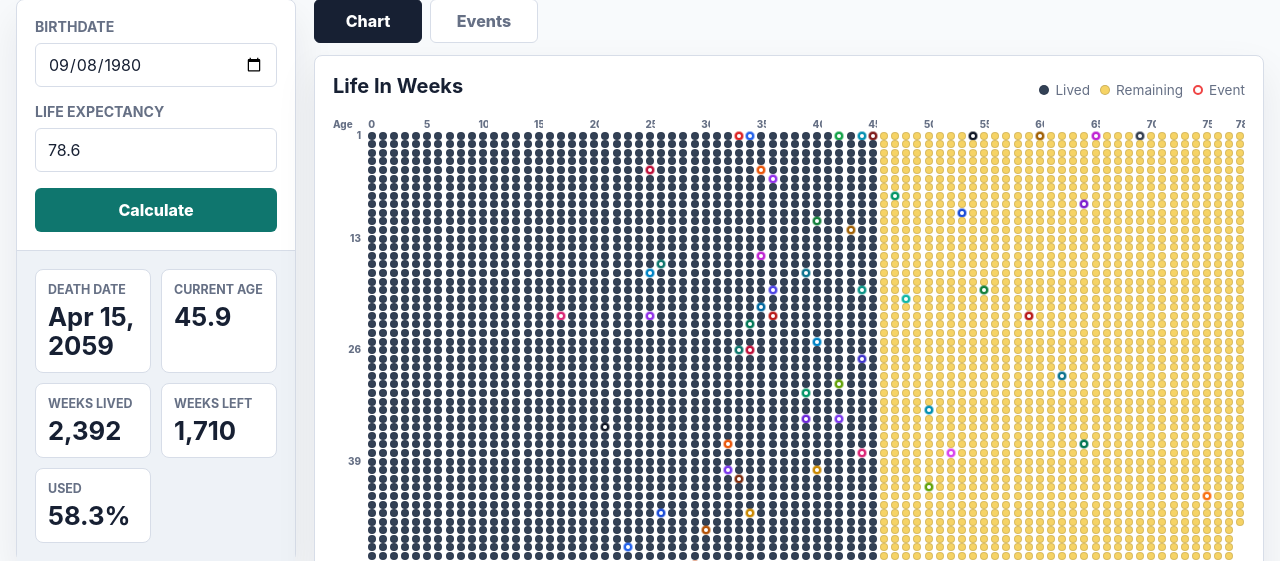
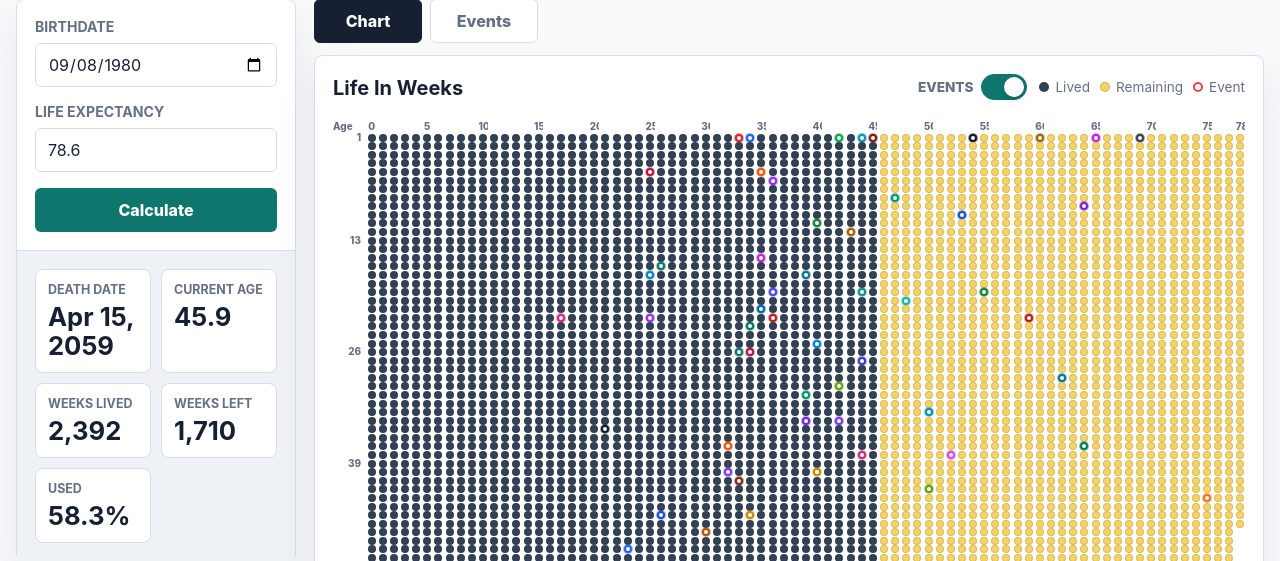
Before and after one commit to douglas-lyle-smith/weeks-to-live, a Flask app: page / in a window 1280 px wide. Shown: the part 105-666 px from the top of the page. Run offline with Flask 3, Linux system fonts and the light colour scheme.

Commit message:
Add event visibility toggle

```diff
--- a/app/static/css/style.css
+++ b/app/static/css/style.css
@@ -239,6 +239,73 @@ button:hover {
     font-size: 1.25rem;
 }
 
+.visual-tools {
+    display: flex;
+    flex-wrap: wrap;
+    justify-content: flex-end;
+    align-items: center;
+    gap: 12px;
+}
+
+.events-toggle {
+    display: inline-flex;
+    align-items: center;
+    gap: 8px;
+    color: var(--muted);
+    cursor: pointer;
+    font-size: 0.85rem;
+    font-weight: 800;
+    text-transform: uppercase;
+}
+
+.events-toggle input {
+    position: absolute;
+    width: 1px;
+    height: 1px;
+    min-height: 0;
+    margin: 0;
+    padding: 0;
+    opacity: 0;
+}
+
+.switch-slider {
+    position: relative;
+    width: 46px;
+    height: 26px;
+    flex: 0 0 46px;
+    border: 1px solid var(--border);
+    border-radius: 999px;
+    background: #cbd5e1;
+    transition: background 160ms ease, border-color 160ms ease;
+}
+
+.switch-slider::after {
+    content: "";
+    position: absolute;
+    top: 2px;
+    left: 2px;
+    width: 20px;
+    height: 20px;
+    border-radius: 50%;
+    background: #ffffff;
+    box-shadow: 0 2px 5px rgba(15, 23, 42, 0.25);
+    transition: transform 160ms ease;
+}
+
+.events-toggle input:checked + .switch-slider {
+    border-color: var(--accent);
+    background: var(--accent);
+}
+
+.events-toggle input:checked + .switch-slider::after {
+    transform: translateX(20px);
+}
+
+.events-toggle input:focus-visible + .switch-slider {
+    outline: 3px solid rgba(15, 118, 110, 0.18);
+    outline-offset: 2px;
+}
+
 .legend {
     display: flex;
     flex-wrap: wrap;
@@ -396,6 +463,10 @@ button:hover {
     grid-template-columns: repeat(auto-fit, minmax(170px, 1fr));
     gap: 8px;
     margin-top: 12px;
+}
+
+.events[hidden] {
+    display: none;
 }
 
 .event-card {
@@ -566,6 +637,10 @@ button:hover {
         flex-direction: column;
     }
 
+    .visual-tools {
+        justify-content: flex-start;
+    }
+
     .layout {
         grid-template-columns: 1fr;
     }
--- a/app/static/js/main.js
+++ b/app/static/js/main.js
@@ -10,8 +10,10 @@ const cancelEventEdit = document.querySelector("#cancel-event-edit");
 const exportEventsCsvButton = document.querySelector("#export-events-csv");
 const importEventsCsvButton = document.querySelector("#import-events-csv");
 const eventsCsvFile = document.querySelector("#events-csv-file");
+const showEventsToggle = document.querySelector("#show-events-toggle");
 const tabs = document.querySelectorAll(".tab");
 const panels = document.querySelectorAll(".tab-panel");
+const EVENTS_VISIBILITY_STORAGE_KEY = "weeksToLiveShowEvents";
 
 const eventInputs = {
     name: document.querySelector("#event-name"),
@@ -34,6 +36,7 @@ const state = {
     latestData: null,
     activeEventId: null,
     editingEventId: null,
+    showEvents: loadEventsVisibility(),
 };
 
 function formatDate(value) {
@@ -68,6 +71,26 @@ async function requestJson(url, options = {}) {
 
 function sortEvents(events) {
     return [...events].sort((a, b) => Number(a.age) - Number(b.age) || a.name.localeCompare(b.name));
+}
+
+function loadEventsVisibility() {
+    try {
+        return window.localStorage.getItem(EVENTS_VISIBILITY_STORAGE_KEY) !== "false";
+    } catch (error) {
+        return true;
+    }
+}
+
+function saveEventsVisibility() {
+    try {
+        window.localStorage.setItem(EVENTS_VISIBILITY_STORAGE_KEY, state.showEvents ? "true" : "false");
+    } catch (error) {
+        // Browsers may block localStorage in private or locked-down contexts.
+    }
+}
+
+function visibleChartEvents(data) {
+    return state.showEvents ? data.events : [];
 }
 
 function eventMap(events) {
@@ -118,7 +141,7 @@ function createWeek(index, age, weekOfYear, data, eventsByWeek) {
 
 function renderHorizontalTimeline(data) {
     setTimelineOrientation("horizontal");
-    const eventsByWeek = eventMap(data.events);
+    const eventsByWeek = eventMap(visibleChartEvents(data));
     const ageColumns = data.age_columns || Math.ceil(data.total_weeks / 52);
     const fragment = document.createDocumentFragment();
 
@@ -159,7 +182,7 @@ function renderHorizontalTimeline(data) {
 
 function renderVerticalTimeline(data) {
     setTimelineOrientation("vertical");
-    const eventsByWeek = eventMap(data.events);
+    const eventsByWeek = eventMap(visibleChartEvents(data));
     const ageColumns = data.age_columns || Math.ceil(data.total_weeks / 52);
     const fragment = document.createDocumentFragment();
 
@@ -207,6 +230,7 @@ function renderTimeline(data) {
 
 function renderChartEvents(events) {
     eventsList.innerHTML = "";
+    eventsList.hidden = !state.showEvents;
     sortEvents(events).forEach((event) => {
         const card = document.createElement("button");
         card.type = "button";
@@ -281,11 +305,21 @@ function highlightEvent(eventId) {
         return;
     }
     renderTimeline(state.latestData);
-    renderChartEvents(state.latestData.events);
+    renderChartEvents(visibleChartEvents(state.latestData));
 
     const target = [...timeline.querySelectorAll(".week.event")]
         .find((week) => (week.dataset.eventIds || "").split(" ").includes(eventId));
     target?.scrollIntoView({ behavior: "smooth", block: "nearest", inline: "center" });
+}
+
+function setEventsVisibility(showEvents) {
+    state.showEvents = showEvents;
+    showEventsToggle.checked = showEvents;
+    saveEventsVisibility();
+    if (state.latestData) {
+        renderTimeline(state.latestData);
+        renderChartEvents(visibleChartEvents(state.latestData));
+    }
 }
 
 function switchTab(tabName) {
@@ -349,7 +383,7 @@ async function calculate() {
     renderStats(data);
     state.latestData = data;
     renderTimeline(data);
-    renderChartEvents(data.events);
+    renderChartEvents(visibleChartEvents(data));
 }
 
 async function saveEvent(event) {
@@ -546,11 +580,13 @@ importEventsCsvButton.addEventListener("click", () => {
     eventsCsvFile.click();
 });
 eventsCsvFile.addEventListener("change", importEventsCsvFile);
+showEventsToggle.addEventListener("change", () => setEventsVisibility(showEventsToggle.checked));
+showEventsToggle.checked = state.showEvents;
 
 function rerenderForViewport() {
     if (state.latestData) {
         renderTimeline(state.latestData);
-        renderChartEvents(state.latestData.events);
+        renderChartEvents(visibleChartEvents(state.latestData));
     }
 }
 
--- a/app/templates/index.html
+++ b/app/templates/index.html
@@ -67,10 +67,17 @@
                 <section class="panel visual tab-panel active" id="chart-tab">
                     <div class="visual-header">
                         <h2>Life In Weeks</h2>
-                        <div class="legend" aria-label="Legend">
-                            <span class="legend-item"><span class="dot spent"></span> Lived</span>
-                            <span class="legend-item"><span class="dot"></span> Remaining</span>
-                            <span class="legend-item"><span class="dot event"></span> Event</span>
+                        <div class="visual-tools">
+                            <label class="events-toggle" for="show-events-toggle">
+                                <span>Events</span>
+                                <input id="show-events-toggle" type="checkbox" role="switch" checked>
+                                <span class="switch-slider" aria-hidden="true"></span>
+                            </label>
+                            <div class="legend" aria-label="Legend">
+                                <span class="legend-item"><span class="dot spent"></span> Lived</span>
+                                <span class="legend-item"><span class="dot"></span> Remaining</span>
+                                <span class="legend-item"><span class="dot event"></span> Event</span>
+                            </div>
                         </div>
                     </div>
                     <div class="timeline-wrap">
```
Also changed, not shown: tests/test_app.py (+10 -0 lines).
